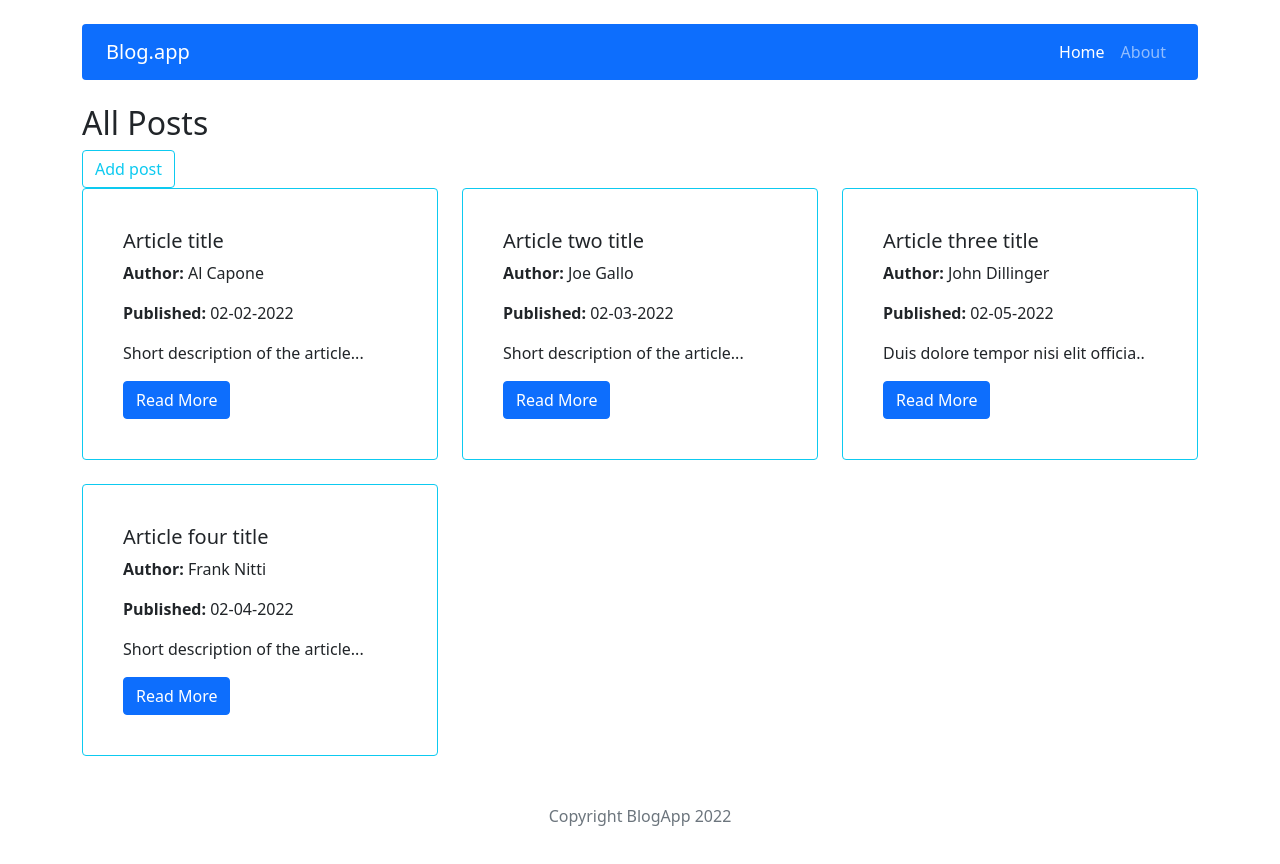
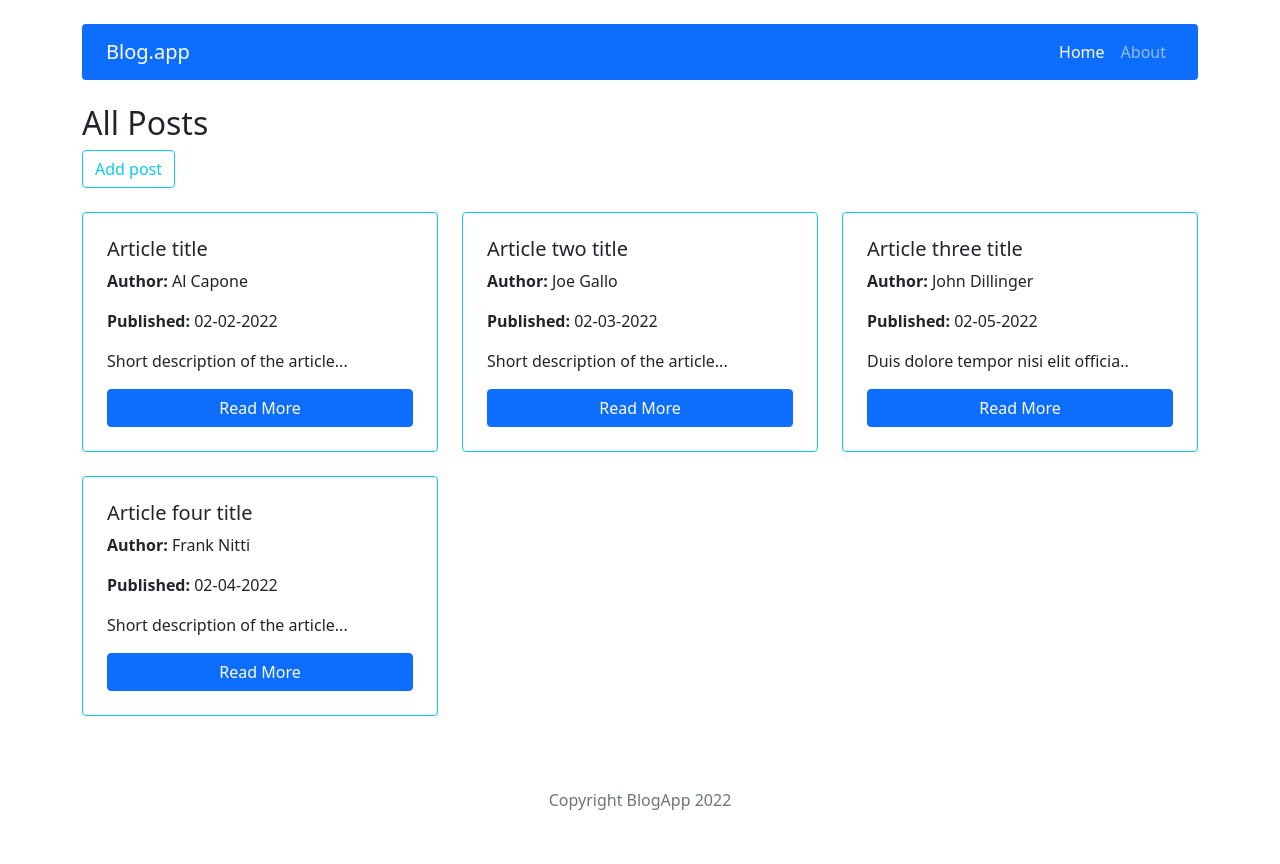
Before and after one commit to arcinech/crud-app, a React (Create React App) app: page / in a window 1280 px wide. Shown: the top 864 px of the page. Built offline with nearby package versions, Linux system fonts and the light colour scheme.

Commit message:
Add: more styles for List of posts

```diff
--- a/src/components/features/PostsList/List.js
+++ b/src/components/features/PostsList/List.js
@@ -5,24 +5,22 @@ import Card from "react-bootstrap/Card"
 import {Link} from "react-router-dom";
 import Row from 'react-bootstrap/Row'
 import Col from 'react-bootstrap/Col';
+import styles from './List.module.scss';
 
 const List = () => {
   const posts = useSelector(getAllPosts);
   console.log(posts);
 
   return (
-    <Row md={3} sd={2}>
+    <Row md={3} sd={2} className="py-4">
      { posts.map(({id, title, author, publishedDate, shortDescription}) => (
-       <Col className="mb-4">
-        <Card key={id} className="border border-info text-left p-4">
-          <Card.Body>
+       <Col key={id} className="mb-4">
+        <Card className="border border-info text-left p-4 mr-auto">
             <Card.Title>{title}</Card.Title>
             <Card.Text><strong>Author: </strong>{author}</Card.Text>
             <Card.Text><strong>Published: </strong>{publishedDate}</Card.Text>
             <Card.Text>{shortDescription}</Card.Text>
-            <Button as={Link} to={`/post/${id}`}>Read More</Button>
-
-          </Card.Body>
+            <Button as={Link} to={`/post/${id}`} className={`${styles.wMaxContent} mt-auto mb-0 w-auto`}>Read More</Button>
         </Card>
        </Col>
       ))}
--- /dev/null
+++ b/src/components/features/PostsList/List.module.scss
@@ -0,0 +1,3 @@
+.wMaxContent {
+    width: max-content;
+}
```
